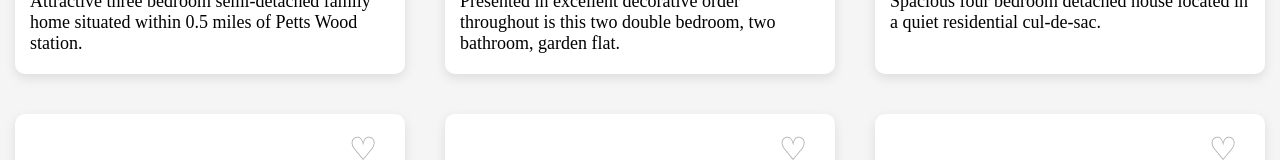
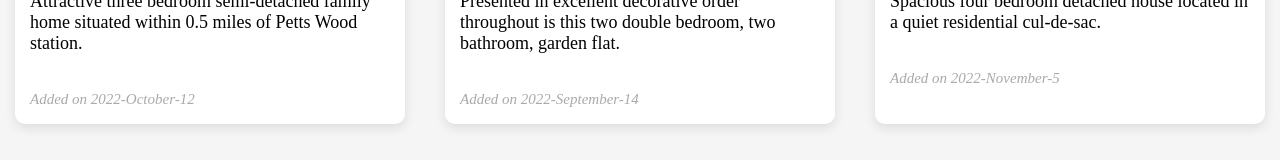
Before and after one commit to Yasith2004/acs_cw, a React (Vite) app: page /#/ in a window 1280 px wide. Shown: the part 991-1151 px from the top of the page. Built offline with nearby package versions, Linux system fonts and the light colour scheme.

Commit message:
Enhance PropertyCard with date added and style updates
Increased the height of property cards and added custom styling for icons. The PropertyCard component now displays the date a property was added, improving information visibility for users.

```diff
--- a/src/App.css
+++ b/src/App.css
@@ -173,7 +173,7 @@
 
 .property-card {
     background-color: white;
-    height: 450px;
+    height: 500px;
     width: 360px;
     border-radius: 10px;
     box-shadow: 0 4px 12px rgba(0, 0, 0, 0.1);
@@ -237,6 +237,11 @@
     font-weight: bold;
     color: #1C2E5D;
     margin-top: 30px;
+}
+
+.property-card i {
+    color: darkgrey;
+    font-size: 15px;
 }
 
 footer {
--- a/src/components/PropertyCard.jsx
+++ b/src/components/PropertyCard.jsx
@@ -12,7 +12,8 @@
                 <img src={property.picture[0]} alt={property.type} />
                 <p className="price">£{property.price}</p>
                 <p className="location">{property.location}</p>
-                <p className="short-description">{property.shortDescription}</p>
+                <p className="short-description">{property.shortDescription}</p><br></br>
+                <i className="date-added">Added on {property.added.year}-{property.added.month}-{property.added.day}</i>
               </div>
             </Link>
         ))}
```
